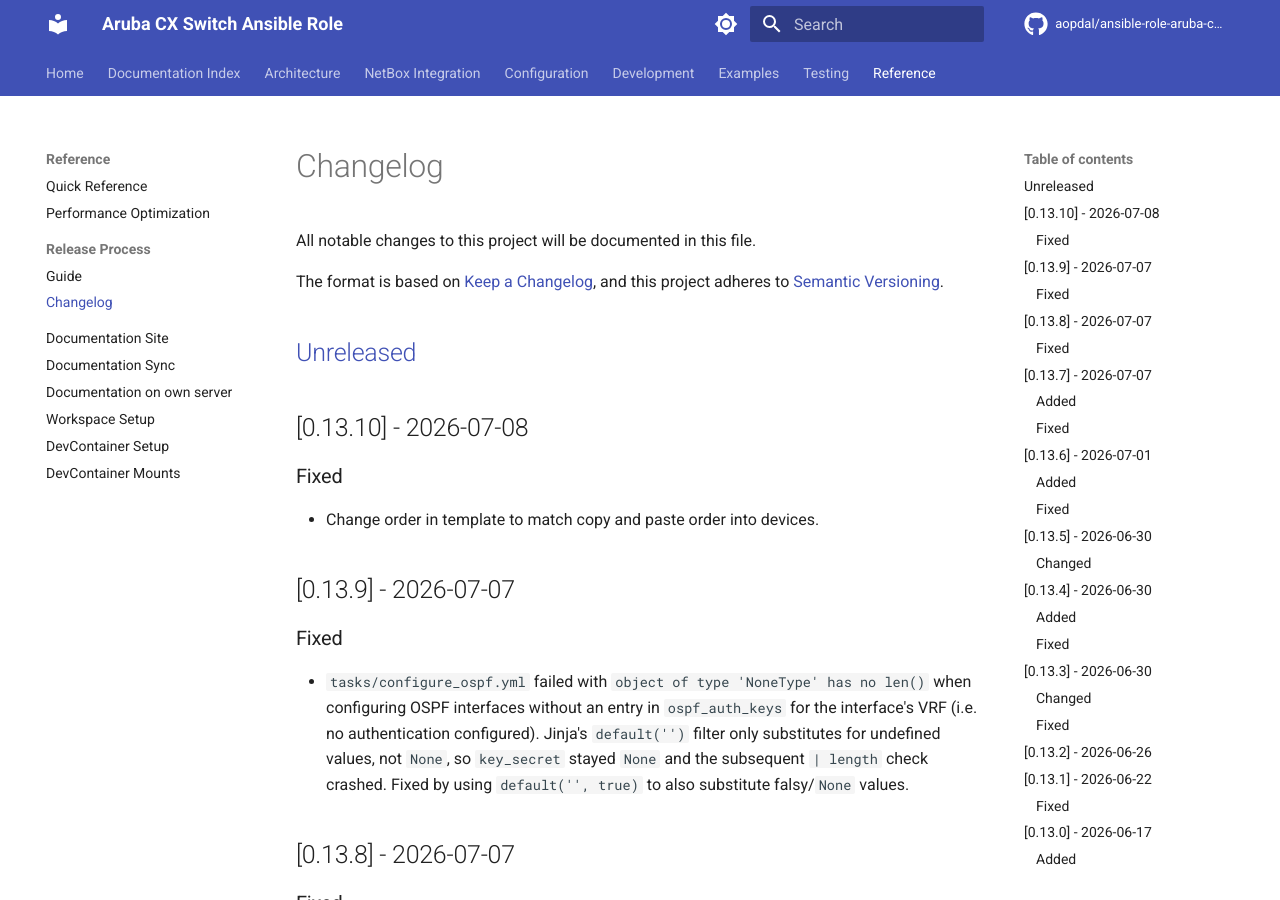
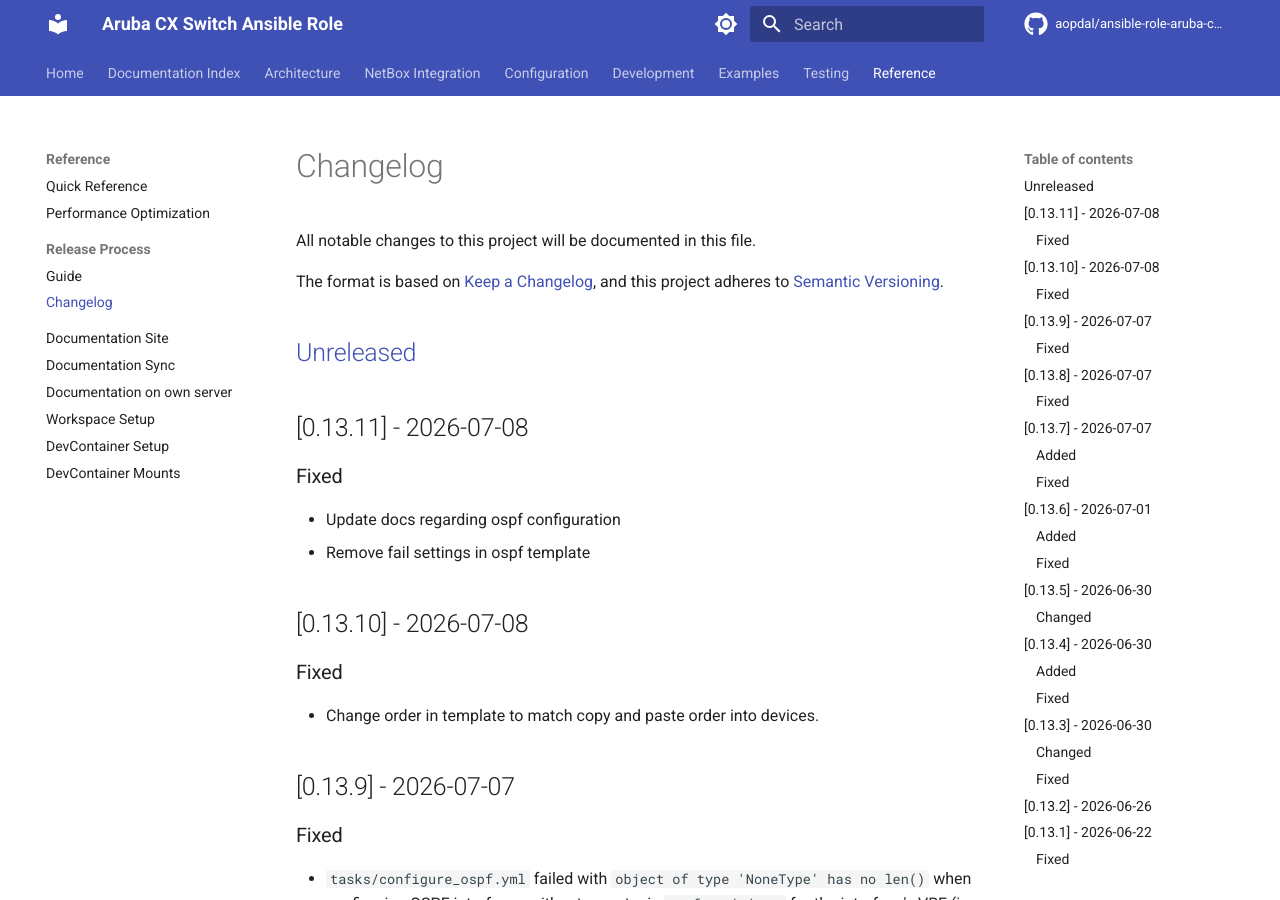
Before and after one commit to aopdal/ansible-role-aruba-cx-switch, an MkDocs documentation site: the page built from docs/CHANGELOG.md, in a window 1280 px wide and 900 px high. Built offline with MkDocs 1.6.1 and Material for MkDocs 9.7.7, drawn with Linux system fonts in a browser that asks for light colours; comment, search, counter and statistics services are not loaded.

Commit message:
chore: release version 0.13.11

```diff
--- a/docs/CHANGELOG.md
+++ b/docs/CHANGELOG.md
@@ -6,6 +6,13 @@ The format is based on [Keep a Changelog](https://keepachangelog.com/en/1.0.0/),
 and this project adheres to [Semantic Versioning](https://semver.org/spec/v2.0.0.html).
 
 ## [Unreleased]
+
+## [0.13.11] - 2026-07-08
+
+### Fixed
+
+- Update docs regarding ospf configuration
+- Remove fail settings in ospf template
 
 ## [0.13.10] - 2026-07-08
 
```
Also changed, not shown: CHANGELOG.md (+7 -0 lines), 1 other file.
